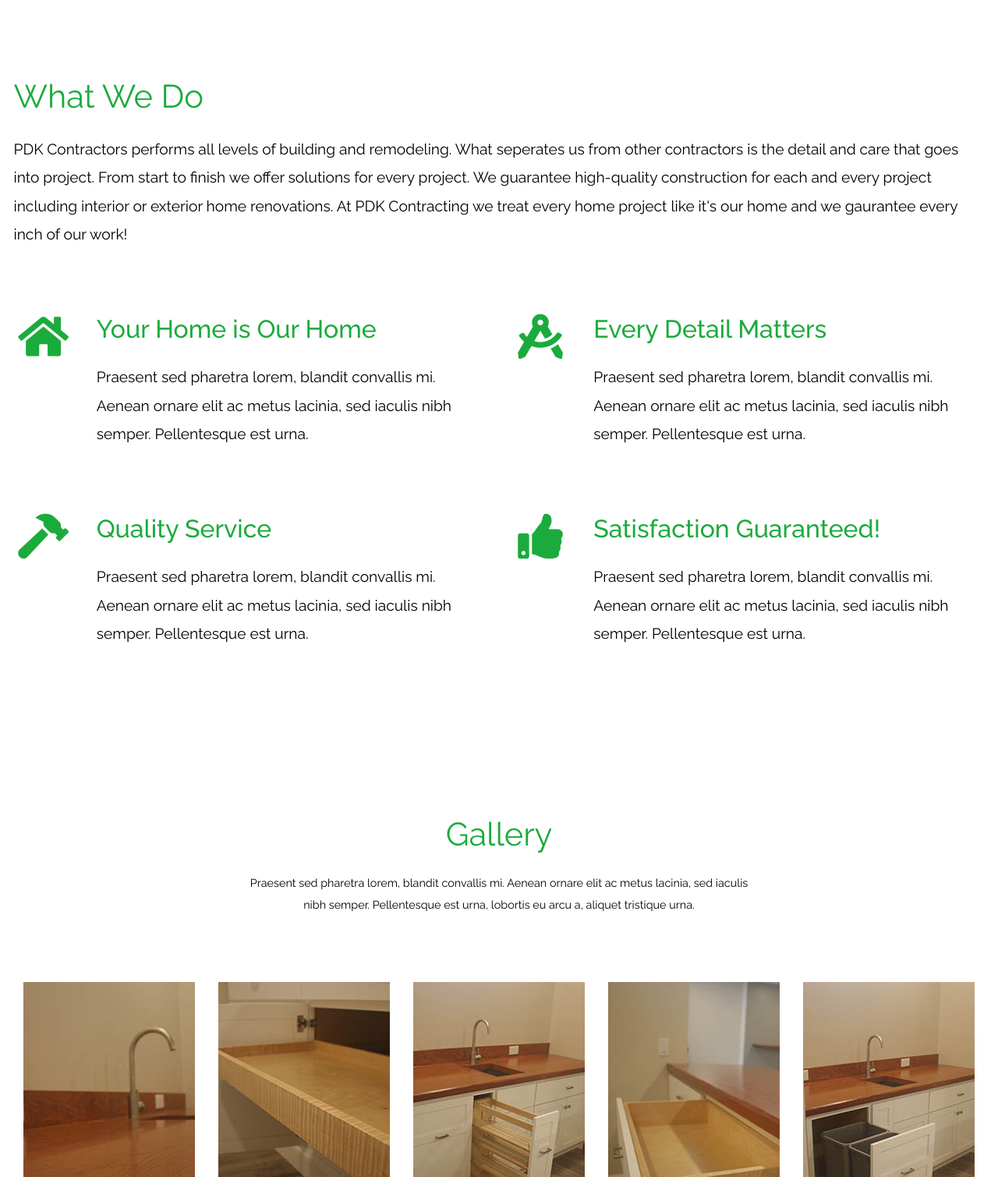
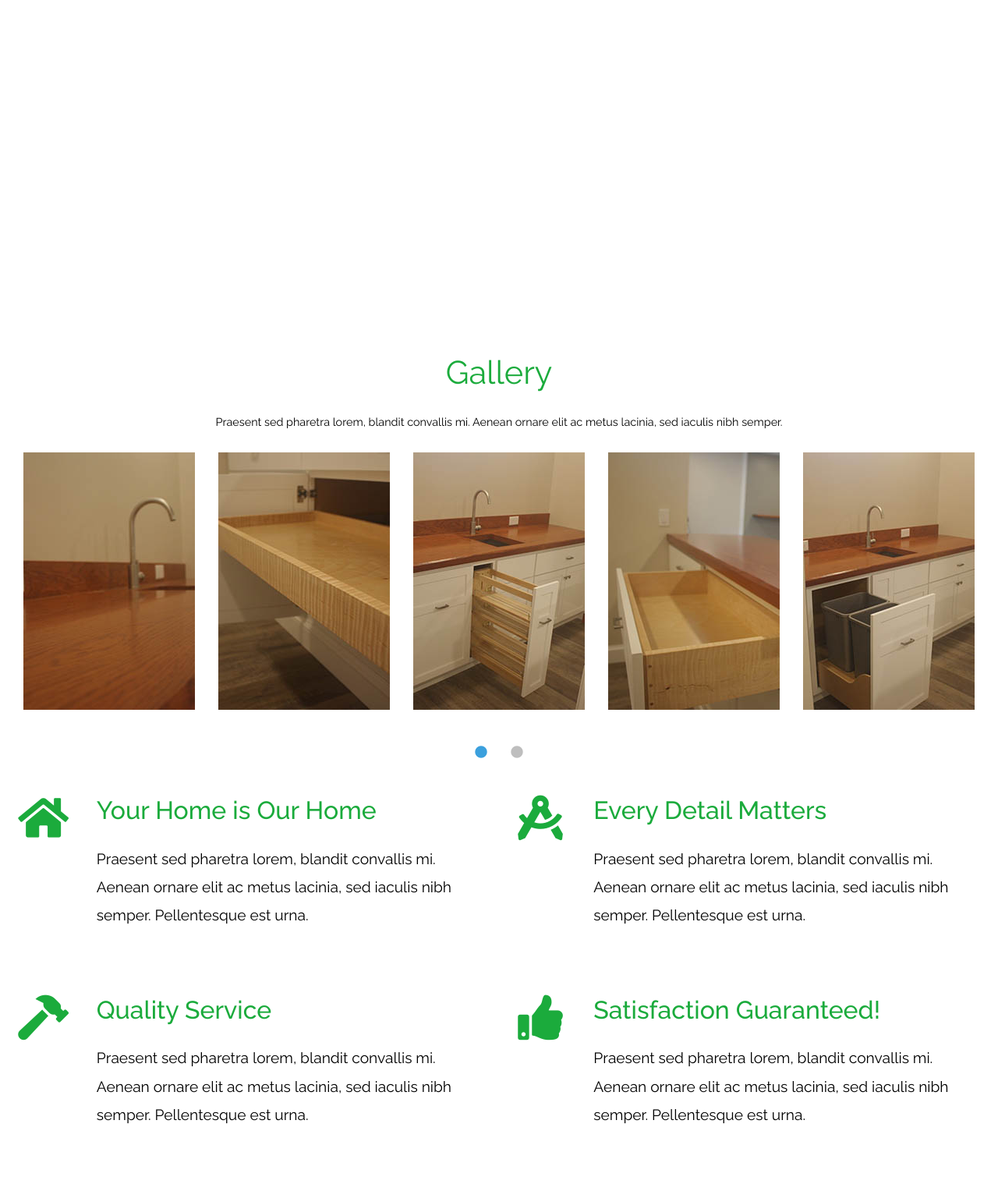
Before and after one commit to jsf5077/PDK, a PHP site: page / in a window 1280 px wide. Shown: the part 801-2310 px from the top of the page at 78% size. Run offline with PHP 8.4, Linux system fonts and the light colour scheme.

Commit message:
submitting latest overall local changes to remote repo after reconnecting to repo. changes cover css updates, animation, and reformatting some of the sections on the page in the html

```diff
--- a/css/tooplate-infinite-loop.css
+++ b/css/tooplate-infinite-loop.css
@@ -5,9 +5,10 @@ Tooplate 2117 Infinite Loop
 https://www.tooplate.com/view/2117-infinite-loop
 
 */
-/* new line of code */
 
 @import url("https://fonts.googleapis.com/css?family=Raleway:100,300,400,500,700,900");
+
+@import url("https://fonts.googleapis.com/css2?family=EB+Garamond&display=swap");
 
 html {
   overflow: scroll;
@@ -17,6 +18,12 @@ html {
   width: 0px; /* remove scrollbar space /
   background: transparent; / optional: just make scrollbar invisible /
   }*/
+}
+
+/* Fade In Element */
+
+.fadeIn {
+  opacity: 1;
 }
 
 body {
@@ -103,7 +110,8 @@ blockquote {
 .navbar-brand {
   color: white;
   font-size: 1.4rem;
-  font-weight: bold;
+  font-weight: 400;
+  font-family: "EB Garamond", serif;
 }
 
 .navbar-brand:hover,
@@ -228,7 +236,7 @@ blockquote {
 /* desktop*/
 @media (max-width: 1366px) and (max-height: 768px) {
   #logo-main {
-    width: 50%;
+    width: 40%;
   }
 }
 
@@ -385,9 +393,15 @@ blockquote {
   font-size: 0.9rem;
 }
 
+.tm-gallery-desc {
+  max-width: 80%;
+  width: 100%;
+  font-size: 0.9rem;
+}
+
 .tm-gallery-container {
-  padding-top: 70px;
-  padding-bottom: 120px;
+  padding-top: 10px;
+  padding-bottom: 60px;
 }
 
 .tm-gallery-item {
--- a/index.html
+++ b/index.html
@@ -6,7 +6,6 @@
     <meta http-equiv="X-UA-Compatible" content="ie=edge" />
     <title>PDK Contracting</title>
     <link rel="stylesheet" href="fontawesome-5.5/css/all.css" />
-    <!-- <link rel="stylesheet" href="fontawesome-5.5/css/all.min.css" /> -->
     <link rel="stylesheet" href="slick/slick.css" />
     <link rel="stylesheet" href="slick/slick-theme.css" />
     <link rel="stylesheet" href="magnific-popup/magnific-popup.css" />
@@ -62,7 +61,7 @@ https://www.tooplate.com/view/2117-infinite-loop
       </nav>
 
       <div class="text-center tm-hero-text-container">
-        <div class="tm-hero-text-container-inner">
+        <div class="tm-hero-text-container-inner" id="fadeOut">
           <img
             id="logo-main"
             src="img/pdk-logo-shadow.png"
@@ -73,10 +72,9 @@ https://www.tooplate.com/view/2117-infinite-loop
       </div>
     </section>
 
-    <section id="whatwedo" class="tm-section-pad-top">
+    <section id="whatwedo" class="tm-section-pad-top fadeIn">
       <div class="container">
         <div class="row tm-content-box">
-          <!-- first row -->
           <div class="col-lg-12 col-xl-12">
             <div class="tm-intro-text-container">
               <h2 class="tm-text-primary mb-4 tm-section-title">What We Do</h2>
@@ -92,75 +90,9 @@ https://www.tooplate.com/view/2117-infinite-loop
             </div>
           </div>
         </div>
-        <!-- first row -->
-
-        <div class="row tm-content-box">
-          <!-- second row -->
-          <div class="col-lg-1">
-            <i class="fas fa-3x fa-home text-center tm-icon"></i>
-          </div>
-          <div class="col-lg-5">
-            <div class="tm-intro-text-container">
-              <h2 class="tm-text-primary mb-4">Your Home is Our Home</h2>
-              <p class="mb-4 tm-intro-text">
-                Praesent sed pharetra lorem, blandit convallis mi. Aenean ornare
-                elit ac metus lacinia, sed iaculis nibh semper. Pellentesque est
-                urna.
-              </p>
-            </div>
-          </div>
-
-          <div class="col-lg-1">
-            <i class="fas fa-3x fa-drafting-compass text-center tm-icon"></i>
-          </div>
-          <div class="col-lg-5">
-            <div class="tm-intro-text-container">
-              <h2 class="tm-text-primary mb-4">Every Detail Matters</h2>
-              <p class="mb-4 tm-intro-text">
-                Praesent sed pharetra lorem, blandit convallis mi. Aenean ornare
-                elit ac metus lacinia, sed iaculis nibh semper. Pellentesque est
-                urna.
-              </p>
-            </div>
-          </div>
-        </div>
-        <!-- second row -->
-
-        <div class="row tm-content-box">
-          <!-- third row -->
-          <div class="col-lg-1">
-            <i class="fas fa-3x fa-hammer text-center tm-icon"></i>
-          </div>
-          <div class="col-lg-5">
-            <div class="tm-intro-text-container">
-              <h2 class="tm-text-primary mb-4">Quality Service</h2>
-              <p class="mb-4 tm-intro-text">
-                Praesent sed pharetra lorem, blandit convallis mi. Aenean ornare
-                elit ac metus lacinia, sed iaculis nibh semper. Pellentesque est
-                urna.
-              </p>
-            </div>
-          </div>
-
-          <div class="col-lg-1">
-            <i class="fas fa-3x fa-thumbs-up text-center tm-icon"></i>
-          </div>
-          <div class="col-lg-5">
-            <div class="tm-intro-text-container">
-              <h2 class="tm-text-primary mb-4">Satisfaction Guaranteed!</h2>
-              <p class="mb-4 tm-intro-text">
-                Praesent sed pharetra lorem, blandit convallis mi. Aenean ornare
-                elit ac metus lacinia, sed iaculis nibh semper. Pellentesque est
-                urna.
-              </p>
-            </div>
-          </div>
-        </div>
-        <!-- third row -->
-      </div>
     </section>
 
-    <section id="testimonials"></section>
+    <!-- <section id="testimonials"></section> -->
 
     <!--  <section id="testimonials">
       <div class="container tm-testimonials-content">
@@ -249,15 +181,14 @@ https://www.tooplate.com/view/2117-infinite-loop
       <div class="tm-bg-overlay"></div>
     </section>-->
 
-    <section id="gallery" class="tm-section-pad-top">
+    <section id="gallery">
       <div class="container tm-container-gallery">
         <div class="row">
           <div class="text-center col-12">
             <h2 class="tm-text-primary tm-section-title mb-4">Gallery</h2>
-            <p class="mx-auto tm-section-desc">
+            <p class="mx-auto tm-gallery-desc">
               Praesent sed pharetra lorem, blandit convallis mi. Aenean ornare
-              elit ac metus lacinia, sed iaculis nibh semper. Pellentesque est
-              urna, lobortis eu arcu a, aliquet tristique urna.
+              elit ac metus lacinia, sed iaculis nibh semper.
             </p>
           </div>
         </div>
@@ -271,10 +202,78 @@ https://www.tooplate.com/view/2117-infinite-loop
       </div>
     </section>
 
+    <section id="whatwedo" class="fadeIn">
+      <div class="container">
+        <div class="row tm-content-box">
+        <!-- second row -->
+        <div class="col-lg-1">
+            <i class="fas fa-3x fa-home text-center tm-icon"></i>
+          </div>
+          <div class="col-lg-5">
+            <div class="tm-intro-text-container">
+              <h2 class="tm-text-primary mb-4">Your Home is Our Home</h2>
+              <p class="mb-4 tm-intro-text">
+                Praesent sed pharetra lorem, blandit convallis mi. Aenean ornare
+                elit ac metus lacinia, sed iaculis nibh semper. Pellentesque est
+                urna.
+              </p>
+            </div>
+          </div>
+
+          <div class="col-lg-1">
+            <i class="fas fa-3x fa-drafting-compass text-center tm-icon"></i>
+          </div>
+          <div class="col-lg-5">
+            <div class="tm-intro-text-container">
+              <h2 class="tm-text-primary mb-4">Every Detail Matters</h2>
+              <p class="mb-4 tm-intro-text">
+                Praesent sed pharetra lorem, blandit convallis mi. Aenean ornare
+                elit ac metus lacinia, sed iaculis nibh semper. Pellentesque est
+                urna.
+              </p>
+            </div>
+          </div>
+        </div>
+        <!-- second row -->
+
+        <div class="row tm-content-box">
+        <!-- third row -->
+        <div class="col-lg-1">
+            <i class="fas fa-3x fa-hammer text-center tm-icon"></i>
+          </div>
+          <div class="col-lg-5">
+            <div class="tm-intro-text-container">
+              <h2 class="tm-text-primary mb-4">Quality Service</h2>
+              <p class="mb-4 tm-intro-text">
+                Praesent sed pharetra lorem, blandit convallis mi. Aenean ornare
+                elit ac metus lacinia, sed iaculis nibh semper. Pellentesque est
+                urna.
+              </p>
+            </div>
+          </div>
+
+          <div class="col-lg-1">
+            <i class="fas fa-3x fa-thumbs-up text-center tm-icon"></i>
+          </div>
+          <div class="col-lg-5">
+            <div class="tm-intro-text-container">
+              <h2 class="tm-text-primary mb-4">Satisfaction Guaranteed!</h2>
+              <p class="mb-4 tm-intro-text">
+                Praesent sed pharetra lorem, blandit convallis mi. Aenean ornare
+                elit ac metus lacinia, sed iaculis nibh semper. Pellentesque est
+                urna.
+              </p>
+            </div>
+          </div>
+        </div>
+        <!-- third row -->
+      </div>
+    </section>
+
     <!-- Contact -->
     <section id="contact" class="tm-section-pad-top tm-parallax-2">
-      <div class="container tm-container-contact">
-        <div class="row">
+      <div class="container tm-container-contact ">
+        <div class="row ">
           <div class="text-center col-12">
             <h2 class="tm-section-title mb-4">Contact Us</h2>
             <p class="mb-5">
@@ -336,19 +335,9 @@ https://www.tooplate.com/view/2117-infinite-loop
             </div>
 
             <div class="contact-item">
-              <i class="fas fa-2x fa-map-marker-alt mr-4 pb-2 contact-icon"></i>
-              <span class="mb-0 pb-2">Our Location</span>
-
-              <iframe
-                src="https://www.google.com/maps/embed?pb=!1m18!1m12!1m3!1d3039.012982915933!2d-75.15037638507546!3d40.386404865408124!2m3!1f0!2f0!3f0!3m2!1i1024!2i768!4f13.1!3m3!1m2!1s0x89c4034e730737b9%3A0x583a8bcb6ced7ae9!2s4937%20Stump%20Rd%2C%20Pipersville%2C%20PA%2018947!5e0!3m2!1sen!2sus!4v1599429523516!5m2!1sen!2sus"
-                width="400"
-                height="300"
-                frameborder="0"
-                style="border: 0"
-                allowfullscreen=""
-                aria-hidden="false"
-                tabindex="0"
-              ></iframe>
+              <i class="fab fa-2x fa-facebook-square mr-4"
+              style="color: rgb(27, 171, 60)"></i>
+              <span class="mb-0 pb-2"><a href="https://www.facebook.com/pdkcontracting" style="color: rgb(255, 255, 255)">Follow us on Facebook</a></span>
             </div>
 
             <div class="contact-item">
@@ -375,6 +364,8 @@ https://www.tooplate.com/view/2117-infinite-loop
     <script src="js/jquery-1.9.1.min.js"></script>
     <script src="slick/slick.min.js"></script>
     <script src="magnific-popup/jquery.magnific-popup.min.js"></script>
+    <script src="js/fadeIn.js"></script>
+    <script src="js/fadeOut.js"></script>
     <script src="js/easing.min.js"></script>
     <script src="js/jquery.singlePageNav.min.js"></script>
     <script src="js/bootstrap.min.js"></script>
--- /dev/null
+++ b/js/fadeIn.js
@@ -0,0 +1,24 @@
+$(window).on("load", function () {
+  $(window)
+    .scroll(function () {
+      var windowBottom = $(this).scrollTop() + $(this).innerHeight();
+      $(".fadeIn").each(function () {
+        /* Check the location of each desired element */
+        var objectBottom = $(this).offset().top + $(this).outerHeight();
+
+        /* If the element is completely within bounds of the window, fade it in */
+        if (objectBottom < windowBottom) {
+          //object comes into view (scrolling down)
+          if ($(this).css("opacity") == 0) {
+            $(this).fadeTo(500, 1);
+          }
+        } else {
+          //object goes out of view (scrolling up)
+          if ($(this).css("opacity") == 1) {
+            $(this).fadeTo(500, 0);
+          }
+        }
+      });
+    })
+    .scroll(); //invoke scroll-handler on page-load
+});
--- /dev/null
+++ b/js/fadeOut.js
@@ -0,0 +1,29 @@
+var header = document.getElementById("fadeOut");
+
+function fadeOutOnScroll(element) {
+  if (!element) {
+    return;
+  }
+
+  var distanceToTop = window.pageYOffset + element.getBoundingClientRect().top;
+  var elementHeight = element.offsetHeight;
+  var scrollTop = 125 + document.documentElement.scrollTop;
+
+  var opacity = 1;
+
+  if (scrollTop > distanceToTop) {
+    opacity = 1 - (scrollTop - distanceToTop) / elementHeight;
+  }
+
+  if (opacity >= 0) {
+    element.style.opacity = opacity;
+  }
+}
+
+function scrollHandler() {
+  fadeOutOnScroll(header);
+}
+
+window.addEventListener("scroll", scrollHandler);
+
+Resources;
--- a/js/parallax.js
+++ b/js/parallax.js
@@ -47,7 +47,8 @@ var background_image_parallax_2 = function ($object, multiplier) {
 
   $(window).scroll(function () {
     if ($(window).width() > 768) {
-      var firstTop = $object.offset().top,
+      //removed .top from end of bottom line
+      var firstTop = $object.offset(),
         pos = $(window).scrollTop(),
         yPos = Math.round(multiplier * (firstTop - pos) - 186);
 
```
